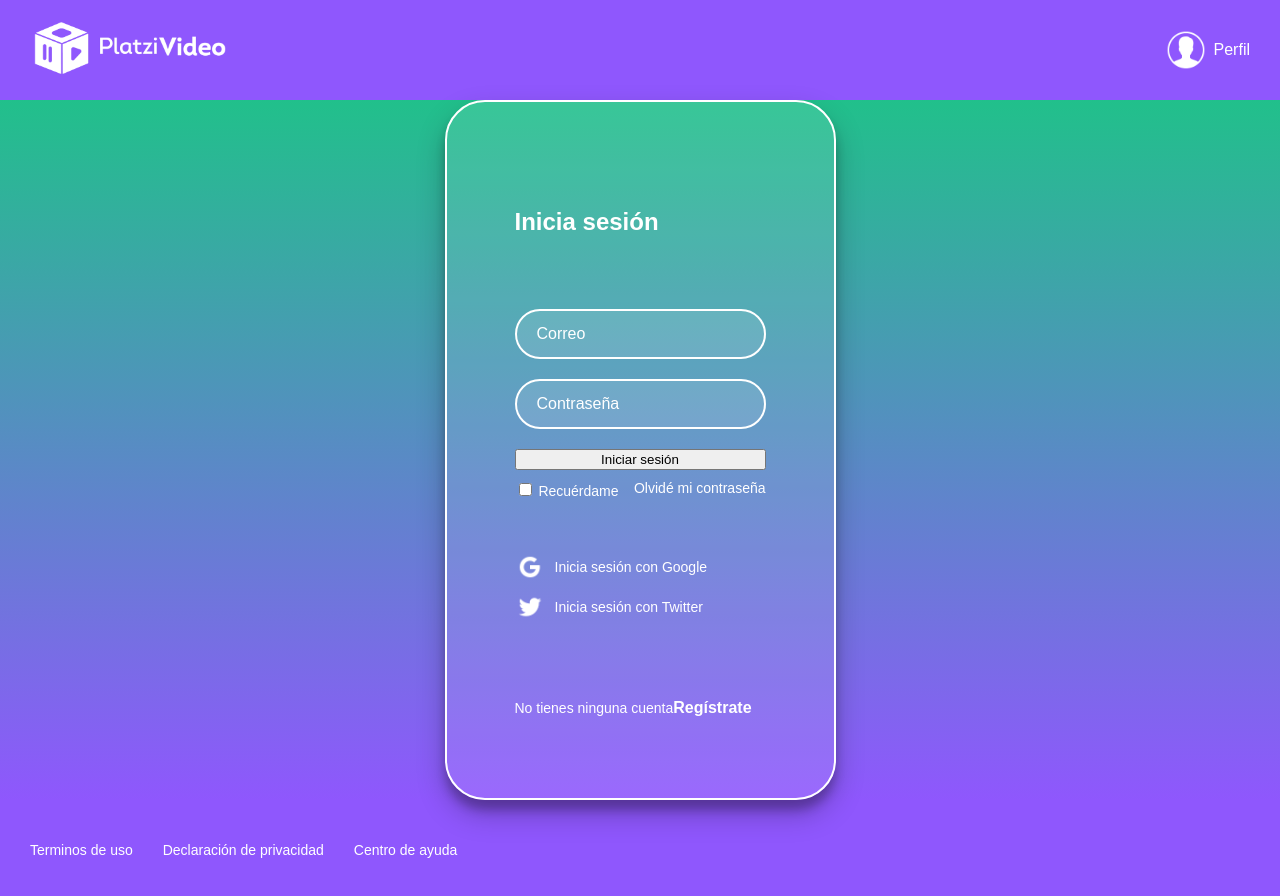
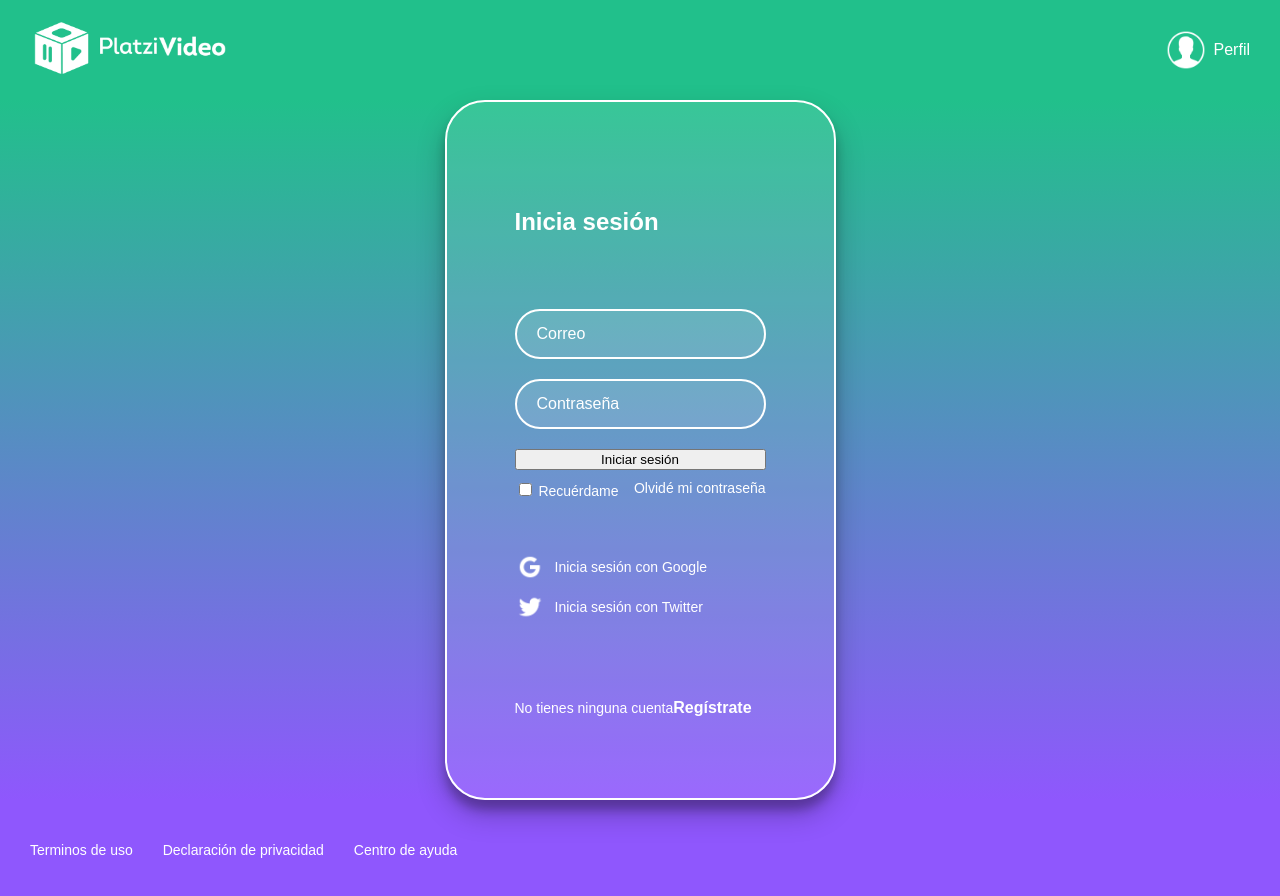
Before and after one commit to bryansrm/react-platzi-video, a React app: page /login in a window 1280 px wide. Shown: the top 896 px of the page. Built offline with nearby package versions, Linux system fonts and the light colour scheme; a web font is replaced by a local one.

Commit message:
se ajusta header para login y registro

```diff
--- a/package.json
+++ b/package.json
@@ -17,6 +17,7 @@
     "@babel/preset-env": "^7.10.4",
     "@babel/preset-react": "^7.10.4",
     "babel-loader": "^8.1.0",
+    "classnames": "^2.2.6",
     "md5": "^2.2.1",
     "prop-types": "^15.7.2",
     "react": "^16.13.1",
--- a/src/assets/styles/components/Header.scss
+++ b/src/assets/styles/components/Header.scss
@@ -56,3 +56,7 @@
     margin-right: 8px;
     width: 40px;
   }
+
+  .isLogin, .isRegister{
+    background-color: #21c08b;
+  }
--- a/src/components/Header.jsx
+++ b/src/components/Header.jsx
@@ -1,6 +1,7 @@
 import React from 'react';
 import { Link } from 'react-router-dom';
 import { connect } from 'react-redux';
+import classNames from 'classnames';
 
 import '../assets/styles/components/Header.scss';
 import logo from '../assets/static/logo-platzi-video-BW2.png';
@@ -11,7 +12,7 @@
 
 const Header = ( props ) => {
 
-    const { user } = props;
+    const { user, isLogin, isRegister } = props;
     console.log(user.email);
     const hasUser = Object.keys(user).length > 0;
 
@@ -19,9 +20,14 @@
         props.logoutRequest({});
     }
 
+    const headerClass = classNames('header', {
+        isLogin,
+        isRegister
+    })
+
     return (
 
-        <header className="header">
+        <header className={headerClass}>
             <Link to="/">
                 <img className="header__img" src={logo} alt="Platzi Video" />
             </Link>
--- a/src/components/Layout.jsx
+++ b/src/components/Layout.jsx
@@ -5,7 +5,7 @@
 
 const Layout = ({ children }) => (
     <div className="App">
-        <Header />
+        {/* <Header /> */}
         {children}
         <Footer />
     </div>
--- a/src/containers/Home.jsx
+++ b/src/containers/Home.jsx
@@ -3,11 +3,12 @@
 
 import '../assets/styles/App.scss';
 
+import useInitialState from '../hooks/useInitialState';
 import Search from '../components/Search';
 import Categories from '../components/Categories';
 import CarouselItem from '../components/CarouselItem';
 import Carousel from '../components/Carousel';
-import useInitialState from '../hooks/useInitialState';
+import Header from '../components/Header';
 
 const API = 'http://localhost:3000/initialState';
 
@@ -28,6 +29,7 @@
 
     return (
         <>
+            <Header />
             <Search />
 
             { myList.length > 0 &&
--- a/src/containers/Login.jsx
+++ b/src/containers/Login.jsx
@@ -7,6 +7,7 @@
 
 import googleIcon from '../assets/static/google-icon.png'
 import twitterIcon from '../assets/static/twitter-icon.png'
+import Header from '../components/Header'
 
 const Login = ( props ) => {
 
@@ -28,6 +29,8 @@
     }
 
     return(
+        <>
+            <Header isLogin />
             <section className="login">
                 <section className="login__container">
                     <h2>Inicia sesión</h2>
@@ -67,6 +70,7 @@
                     </p>
                 </section>
             </section>
+        </>
     )
 }
 
--- a/src/containers/Register.jsx
+++ b/src/containers/Register.jsx
@@ -5,6 +5,7 @@
 import '../assets/styles/containers/Register.scss'
 
 import { saveRegister } from '../actions'
+import Header from '../components/Header';
 
 const Register = ( props ) => {
 
@@ -24,6 +25,8 @@
     }
 
     return (
+        <>
+            <Header isRegister />
             <section className="register">
                 <section className="register__container">
                     <h2>Regístrate</h2>
@@ -54,6 +57,7 @@
                     <Link to="/login">Iniciar sesión</Link>
                 </section>
             </section>
+        </>
     );
 }
 
```
Also changed, not shown: 1 other file (tests, documents, lock files or other folders). Lines whose indentation alone changed are shown as unchanged.
